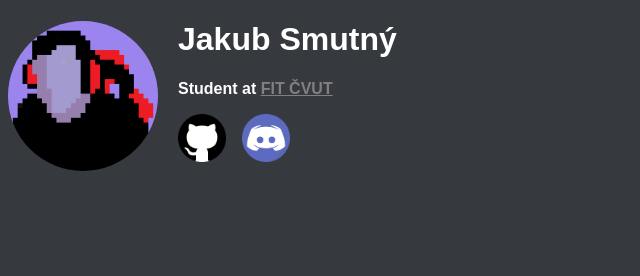
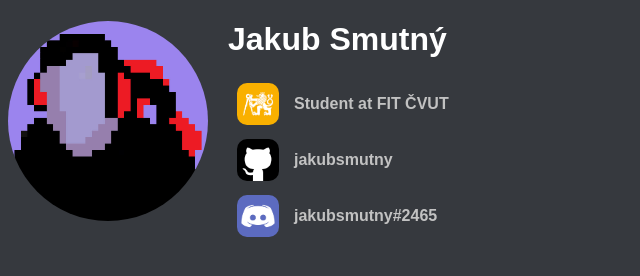
Before and after one commit to jakubsmutny/jakubsmutny.github.io, a plain HTML site: page index.html in a window 1280 px wide. Shown: the top 276 px of the page, without its empty margins (0-640 px from the left). Drawn offline with Linux system fonts and the light colour scheme.

Commit message:
Implement hower interactivity

```diff
--- a/index.html
+++ b/index.html
@@ -1,43 +1,25 @@
 <!DOCTYPE html>
 <html lang="en">
-    <body style="background-color: #36393e;"></body>
     <head>
         <meta charset="UTF-8">
         <title>Jakub Smutny</title>
-        <style>
-            .profilepic {
-                height: 150px;
-                border-radius: 75px;
-                float:left;
-                margin-right: 20px;
-            }
-            .icon {
-                height: 48px;
-                float:left;
-                margin-right: 16px;
-            }
-            .text {
-                font-weight: bold;
-                color: white;
-                font-family: Arial, Helvetica, sans-serif;
-            }
-            .link {
-                font-weight: bold;
-                color: grey;
-                font-family: Arial, Helvetica, sans-serif;
-            }
-        </style>
+        <link href="style.css" rel="stylesheet">
     </head>
-    <body>
+    <body style="background-color: #36393e;">
         <img class="profilepic" src="img/profilepic.png" alt="Profile picture image">
-        <h1 class="text">Jakub Smutný</h1>
-        <p class="text">Student at <a class="link" href="https://fit.cvut.cz">FIT ČVUT</a></p>
+        <h1 class="heading">Jakub Smutný</h1>
         <p>
-            <a class= "link" href="https://github.com/jakubsmutny">
-                <img class="icon" src="img/github.png" alt="GitHub icon image">
+            <a class="link" href="https://fit.cvut.cz">
+                <img class="icon" src="img/icons/fit.png" alt="FIT icon image">
+                Student at FIT ČVUT
             </a>
-            <a class= "link" href="http://discordapp.com/users/379676005444485120">
-                <img class="icon" src="img/discord.png" alt="Discord icon image">
+            <a class="link" href="https://github.com/jakubsmutny">
+                <img class="icon" src="img/icons/github.png" alt="GitHub icon image">
+                jakubsmutny
+            </a>
+            <a class="link" href="http://discordapp.com/users/379676005444485120">
+                <img class="icon" src="img/icons/discord.png" alt="Discord icon image">
+                jakubsmutny#2465
             </a>
         </p>
     </body>
--- /dev/null
+++ b/style.css
@@ -0,0 +1,34 @@
+.profilepic {
+    height: 200px;
+    border-radius: 100px;
+    float: left;
+    margin-right: 20px;
+    margin-bottom: 2000px;
+}
+h1 {
+    font-weight: bold;
+    color: white;
+    font-family: Arial, Helvetica, sans-serif;
+}
+.link {
+    font-weight: bold;
+    color: #c2c2c2;
+    font-family: Arial, Helvetica, sans-serif;
+    display: flex;
+    align-items: center;
+    text-decoration: none;
+    margin-bottom: 8px;
+    height: 48px;
+}
+.icon {
+    height: 42px;
+    float: left;
+    border-radius: 10px;
+    margin: 9px;
+    margin-right: 15px;
+}
+.link:hover >.icon{
+    height: 48px;
+    margin: 6px;
+    margin-right: 12px;
+}
```
Also changed, not shown: img/discord.png (deleted), img/github.png (deleted), img/icons/discord.png (added), img/icons/fit.png (added), img/icons/github.png (added).
